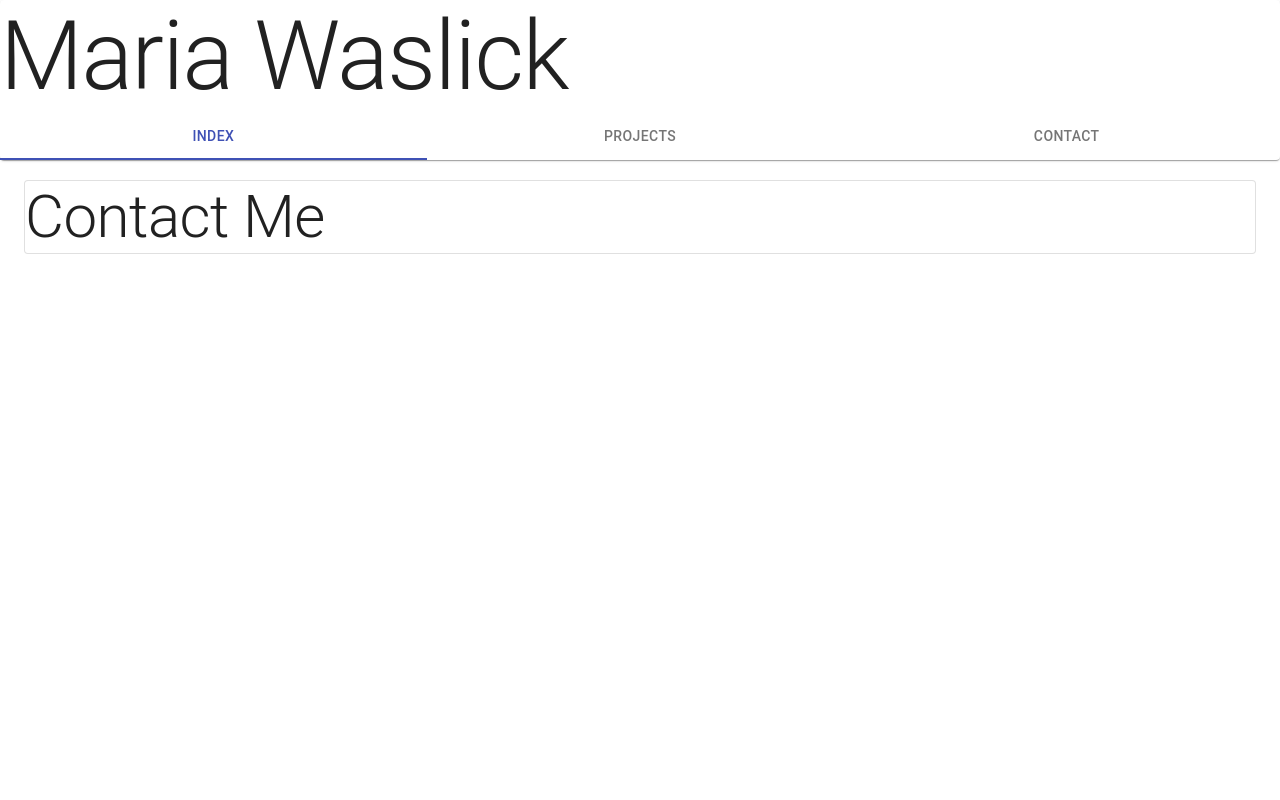
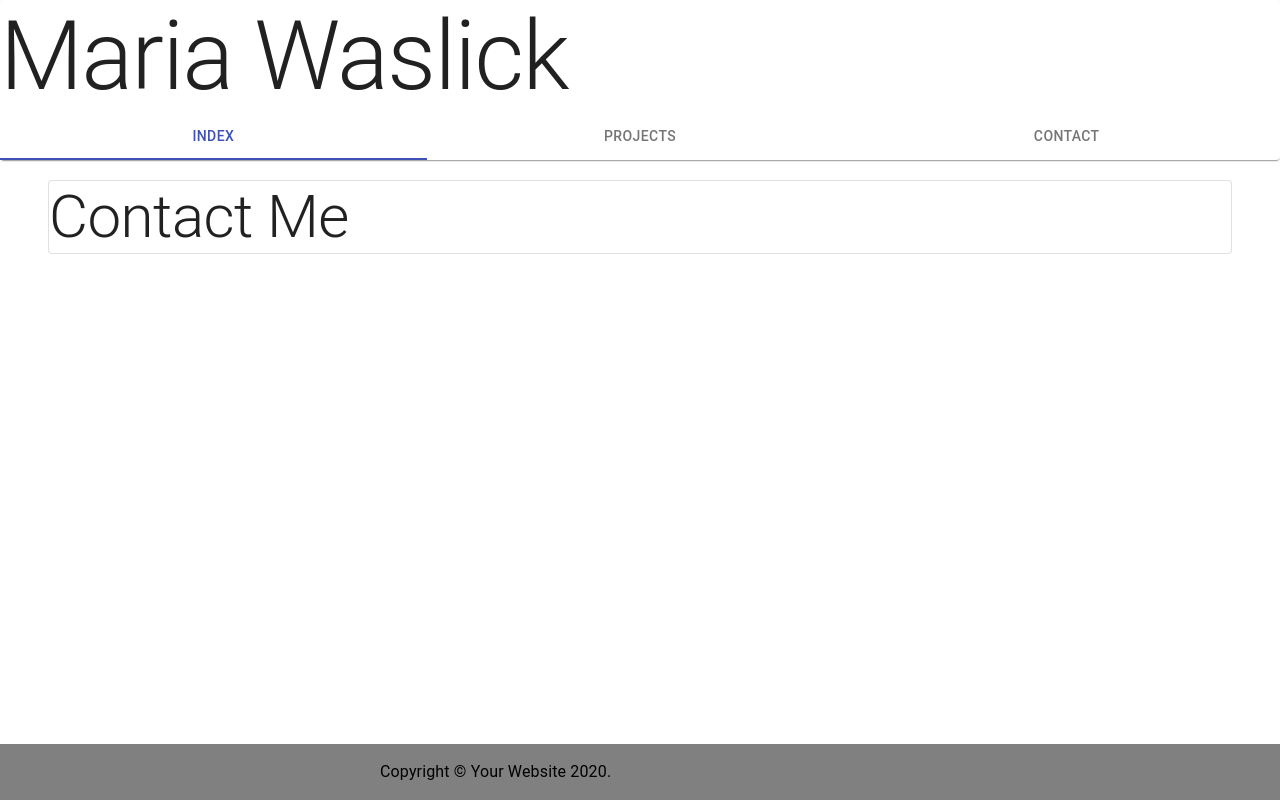
Before and after one commit to mwaslick/react-portfolio, a React (Create React App) app: page /contact in a window 1280 px wide. Built offline with nearby package versions, Linux system fonts and the light colour scheme.

Commit message:
added footer

```diff
--- a/src/App.css
+++ b/src/App.css
@@ -1,10 +1,15 @@
 .App {
   text-align: center;
+  height: 100vh;
 }
 
 .App-logo {
   height: 40vmin;
   pointer-events: none;
+}
+
+footer {
+  margin-top: auto;
 }
 
 @media (prefers-reduced-motion: no-preference) {
--- a/src/App.js
+++ b/src/App.js
@@ -1,22 +1,23 @@
-import Header from "./components/Header/Header";
 import Navbar from "./components/Navbar/Navbar"
 import { BrowserRouter as Router, Route } from "react-router-dom";
+import Container from '@material-ui/core/Container';
 import Index from "./pages/Index";
 import Projects from "./pages/Projects";
 import Contact from "./pages/Contact";
+import Footer from "./components/Footer/Footer"
 import './App.css';
 
 function App() {
   return (
     <Router>
-      <div>
         <Navbar />
+        <Container>
         <Route exact path="/" component={Index} />
         <Route exact path="/projects" component={Projects} />
         <Route exact path="/contact" component={Contact} />
+        </Container>
 
-      </div>
-
+        <Footer />
 
 
     </Router>
--- a/src/components/Footer/Footer.js
+++ b/src/components/Footer/Footer.js
@@ -0,0 +1,22 @@
+import React from 'react';
+import Typography from '@material-ui/core/Typography';
+import Container from '@material-ui/core/Container';
+import Link from '@material-ui/core/Link';
+import './style.css'
+
+export default function Footer() {
+  return (
+      <footer>
+        <Container maxWidth="sm">
+        <Typography variant="body1">
+             {'Copyright © '}
+            <Link color="inherit" href="https://material-ui.com/">
+                Your Website
+            </Link>{' '}
+            {new Date().getFullYear()}
+            {'.'}
+            </Typography>
+        </Container>
+      </footer>
+  )
+}
--- /dev/null
+++ b/src/components/Footer/style.css
@@ -0,0 +1,9 @@
+footer{
+  margin-top: 1rem;
+  padding: 1rem;
+  background-color: gray;
+  position: fixed;
+  bottom: 0;
+  left: 0;
+  width: 100%;
+}
--- a/src/components/PageCard/PageCard.js
+++ b/src/components/PageCard/PageCard.js
@@ -9,7 +9,7 @@ import Typography from '@material-ui/core/Typography';
 const useStyles = makeStyles({
   root: {
     minWidth: 275,
-    marginTop: 20
+    marginTop: 20,
   },
   bullet: {
     display: 'inline-block',
@@ -18,9 +18,6 @@ const useStyles = makeStyles({
   },
   title: {
     fontSize: 14,
-  },
-  pos: {
-    marginTop: 20,
   },
 });
 
```
